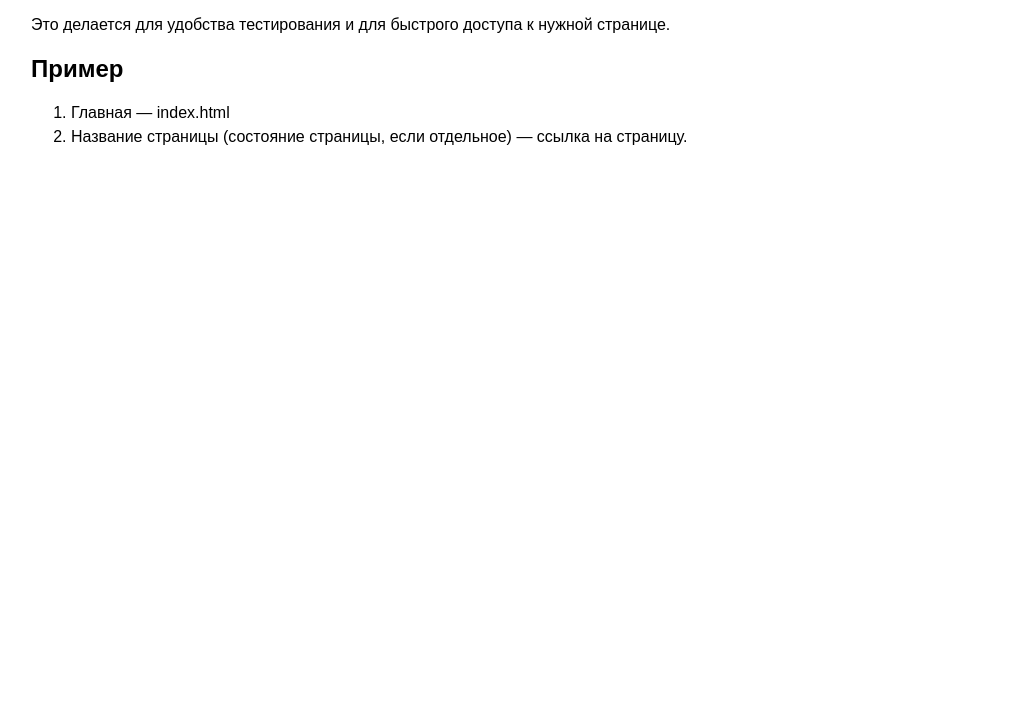
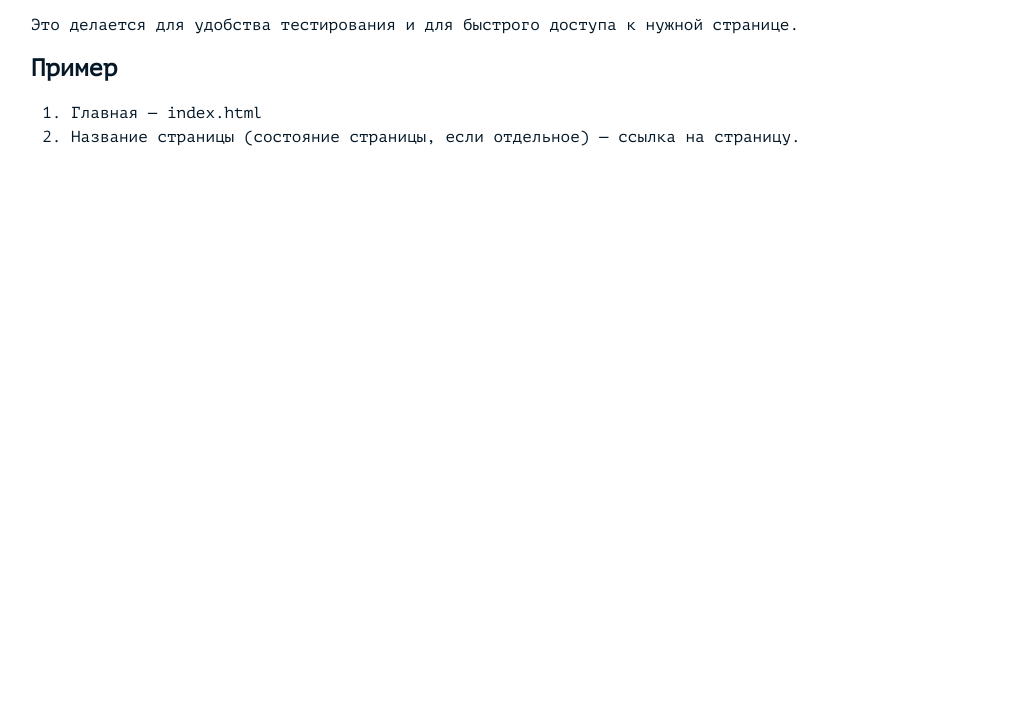
Before and after one commit to SakharovaKsu/Smart-Device, a website: page source/sitemap.html in a window 1280 px wide. Shown: the part 94-800 px from the top of the page, without its empty margins (1-1028 px from the left). Drawn offline with nearby package versions, Linux system fonts and the light colour scheme; files that its build step writes are made by us from their sources.

Commit message:
Добавила шрифты, изменила некоторые значения в переменных

```diff
--- a/source/sass/blocks/btn.scss
+++ b/source/sass/blocks/btn.scss
@@ -4,7 +4,7 @@
 
   color: $color-default-white;
 
-  background-color: $color-neon-blue;
+  background-color: $color-deep-sky-blue;
   border: none;
   cursor: pointer;
 
--- a/source/sass/global/fonts.scss
+++ b/source/sass/global/fonts.scss
@@ -1,19 +1,29 @@
-// @font-face {
-//   font-style: normal;
-//   font-weight: 400;
-//   font-family: "Rouble";
+@font-face {
+  font-style: normal;
+  font-weight: 400;
+  font-family: "Roboto Condensed";
+  font-display: swap;
+  src:
+    url("../../fonts/RobotoCondensed-Regular.woff2") format("woff2"),
+    url("../../fonts/RobotoCondensed-Regular.woff") format("woff");
+}
 
-//   font-display: swap;
-//   src:
-//     url("../fonts/rouble.woff2") format("woff2");
-// }
+@font-face {
+  font-style: normal;
+  font-weight: 800;
+  font-family: "Roboto Condensed";
+  font-display: swap;
+  src:
+    url("../../fonts/RobotoCondensed-Bold.woff2") format("woff2"),
+    url("../../fonts/RobotoCondensed-Bold.woff") format("woff");
+}
 
 @font-face {
   font-style: normal;
   font-weight: 400;
-  font-family: "";
-
+  font-family: "PTMono";
   font-display: swap;
   src:
-    url("../fonts/.woff2") format("woff2");
+    url("../../fonts/PTMono-Regular.woff2") format("woff2"),
+    url("../../fonts/PTMono-Regular.woff") format("woff");
 }
--- a/source/sass/global/reboot.scss
+++ b/source/sass/global/reboot.scss
@@ -16,8 +16,8 @@ html {
   font-weight: 400;
   font-size: $fz-default;
   line-height: 24px;
-  font-family: $ff-placeholder;
-  color: $color-default-black;
+  font-family: $ff-mono;
+  color: $color-black-pearl;
 
   -webkit-font-smoothing: antialiased;
   -moz-osx-font-smoothing: grayscale;
@@ -35,7 +35,7 @@ body {
 }
 
 a {
-  color: $color-default-black;
+  color: $color-black-pearl;
   text-decoration: none;
 }
 
--- a/source/sass/global/utils.scss
+++ b/source/sass/global/utils.scss
@@ -18,7 +18,7 @@
 }
 
 .rouble {
-  font-family: $ff-rouble;
+  font-family: $ff-mono;
   /* stylelint-disable */
   text-transform: lowercase !important;
   font-weight: 400 !important;
--- a/source/sass/variables.scss
+++ b/source/sass/variables.scss
@@ -10,7 +10,8 @@ $color-transparent:                 rgba(255, 255, 255, 0);
 // Project palette
 // для нейминга цветов используем https://www.htmlcsscolor.com/hex/334482
 
-$color-neon-blue:                   #2c39f2;
+$color-black-pearl:                 #041827;
+$color-deep-sky-blue:               #00B2FF;
 $color-torch-red:                   #ff1553;
 
 // Gradient
@@ -25,9 +26,9 @@ $fz-default:                        16px;
 
 // у некоторых шрифтов в ios возникают проблемы с символом рубля
 // https://www.artlebedev.ru/kovodstvo/sections/159/#13
-$ff-rouble:                         "Rouble", "Arial", sans-serif;
+$ff-roboto-condensed:               "Roboto Condensed", "Arial", sans-serif;
 
-$ff-placeholder:                    "Placeholder", "Arial", sans-serif;
+$ff-mono:                           "PTMono", "Arial", sans-serif;
 
 // Animation
 // ---------------------------------
```
Also changed, not shown: source/index.html (+4 -2 lines).
